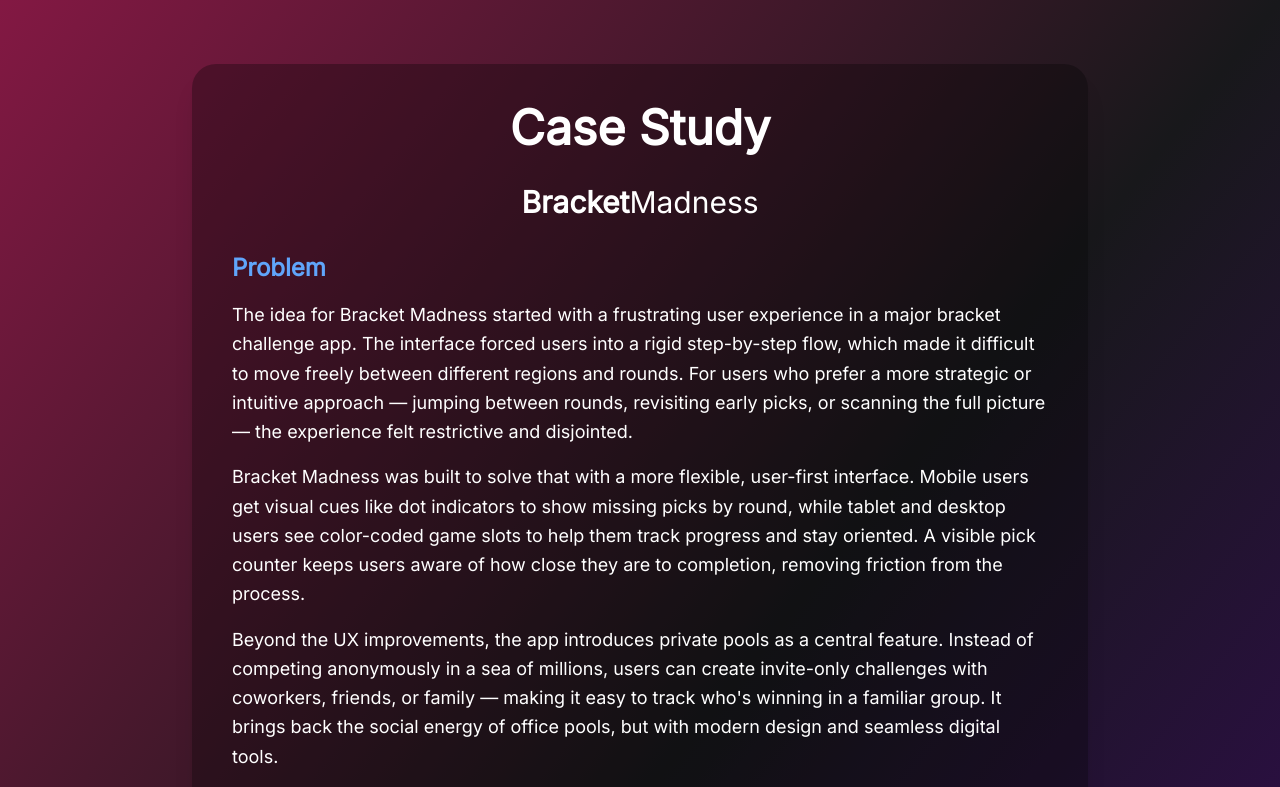
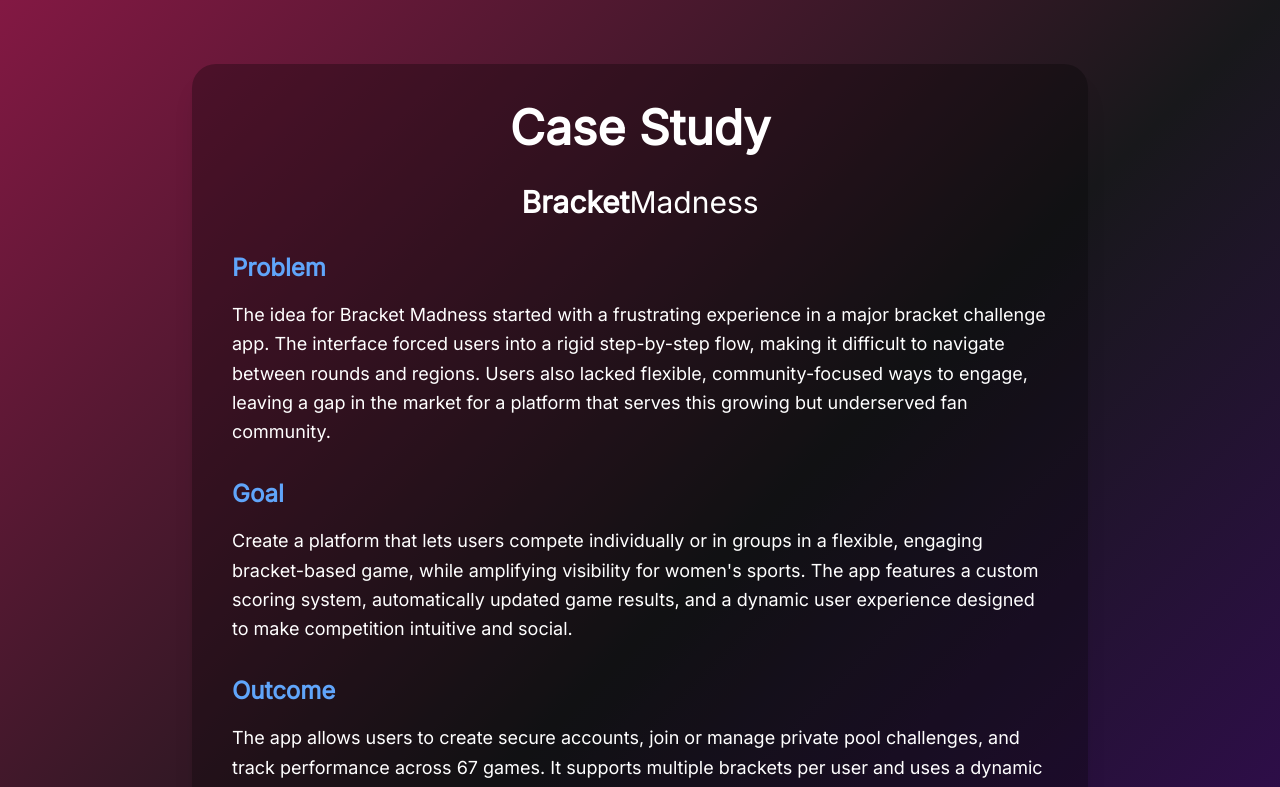
Before and after one commit to ma-boles/mbolesdev, a Next.js app: page /projects/bracket-madness in a window 1280 px wide. Shown: the top 787 px of the page. Built offline with nearby package versions, Linux system fonts and the light colour scheme.

Commit message:
git commit -m "Edited Problem and Goal sections"

```diff
--- a/src/app/projects/bracket-madness/page.js
+++ b/src/app/projects/bracket-madness/page.js
@@ -5,7 +5,6 @@ export default function BracketMadnessCaseStudy() {
         <div className="min-h-screen bg-gradient-to-br from-pink-900 via-zinc-900 to-purple-950 flex justify-center py-16 px-4">
   <div className="max-w-4xl w-full bg-black/30 text-white rounded-3xl shadow-xl p-10 space-y-8">
 
-      {/* <div className="max-w-4xl w-full bg-white rounded-3xl shadow-xl p-10 md:p-16 space-y-8"> */}
         <h1 className="text-4xl md:text-5xl font-extrabold text-center">
             Case Study
         </h1>
@@ -17,20 +16,20 @@ export default function BracketMadnessCaseStudy() {
         <section className="space-y-4">
           <h2 className="text-2xl font-bold text-blue-400">Problem</h2>
           <p className="text-lg leading-relaxed">
-            The idea for Bracket Madness started with a frustrating user experience in a major bracket challenge app. The interface forced users into a rigid step-by-step flow, which made it difficult to move freely between different regions and rounds. For users who prefer a more strategic or intuitive approach — jumping between rounds, revisiting early picks, or scanning the full picture — the experience felt restrictive and disjointed.
+            The idea for Bracket Madness started with a frustrating experience in a major bracket challenge app. The interface forced users into a rigid step-by-step flow, making it difficult to navigate between rounds and regions. Users also lacked flexible, community-focused ways to engage, leaving a gap in the market for a platform that serves this growing but underserved fan community.
           </p>
-          <p className="text-lg leading-relaxed">
+          {/* <p className="text-lg leading-relaxed">
             Bracket Madness was built to solve that with a more flexible, user-first interface. Mobile users get visual cues like dot indicators to show missing picks by round, while tablet and desktop users see color-coded game slots to help them track progress and stay oriented. A visible pick counter keeps users aware of how close they are to completion, removing friction from the process.
-          </p>
-          <p className="text-lg leading-relaxed">
+          </p> */}
+          {/* <p className="text-lg leading-relaxed">
             Beyond the UX improvements, the app introduces private pools as a central feature. Instead of competing anonymously in a sea of millions, users can create invite-only challenges with coworkers, friends, or family — making it easy to track who&apos;s winning in a familiar group. It brings back the social energy of office pools, but with modern design and seamless digital tools.
-          </p>
+          </p> */}
         </section>
 
         <section className="space-y-4">
           <h2 className="text-2xl font-bold text-blue-400">Goal</h2>
           <p className="text-lg leading-relaxed">
-            Build a secure full-stack app where users can play individually or in groups, competing in a bracket-based prediction game. The platform features a custom scoring system, game results updated automatically every 10 minutes, and a dynamic user experience, while amplifying visibility for women&apos;s sports.
+            Create a platform that lets users compete individually or in groups in a flexible, engaging bracket-based game, while amplifying visibility for women&apos;s sports. The app features a custom scoring system, automatically updated game results, and a dynamic user experience designed to make competition intuitive and social.
           </p>
         </section>
 
```
